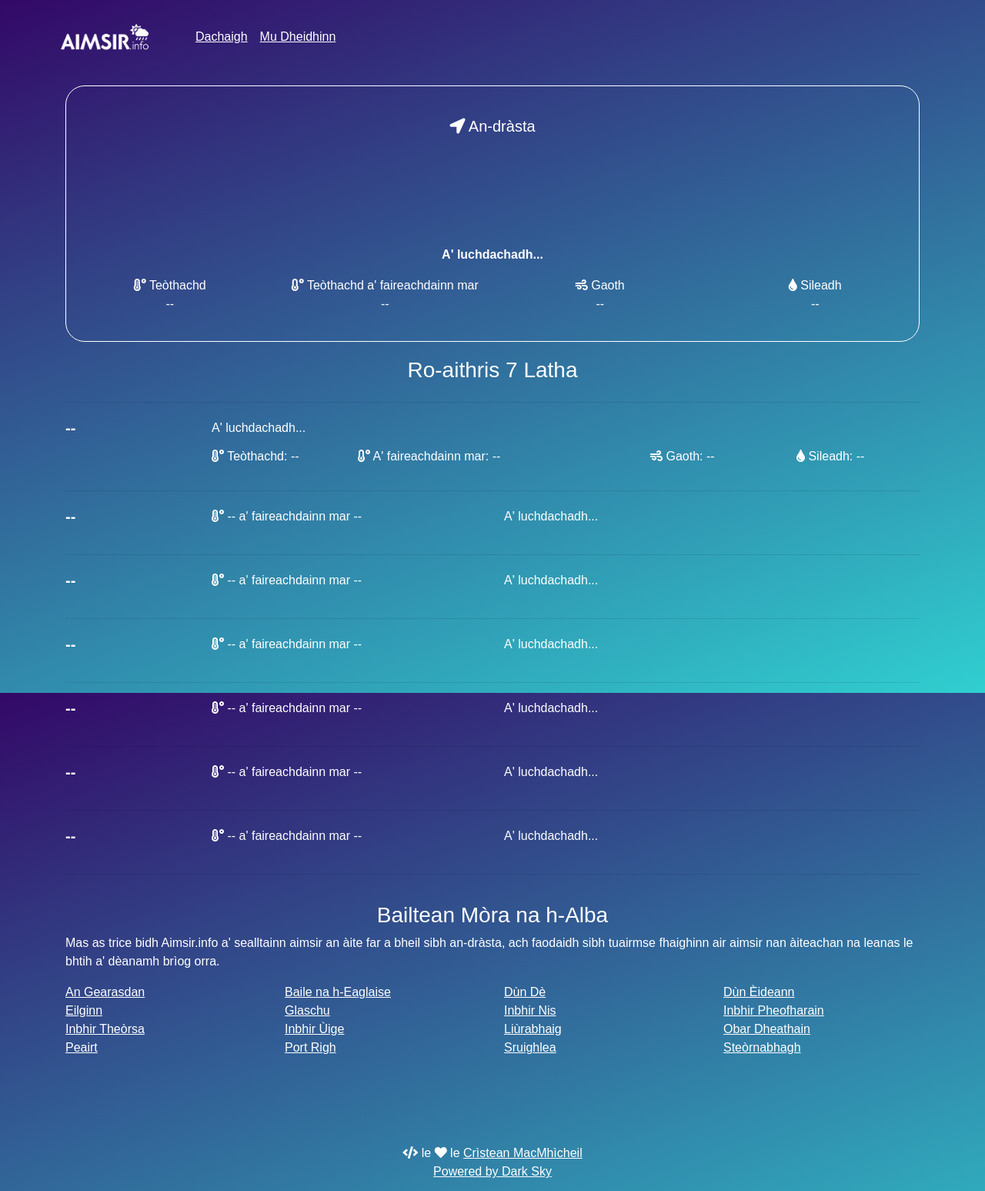
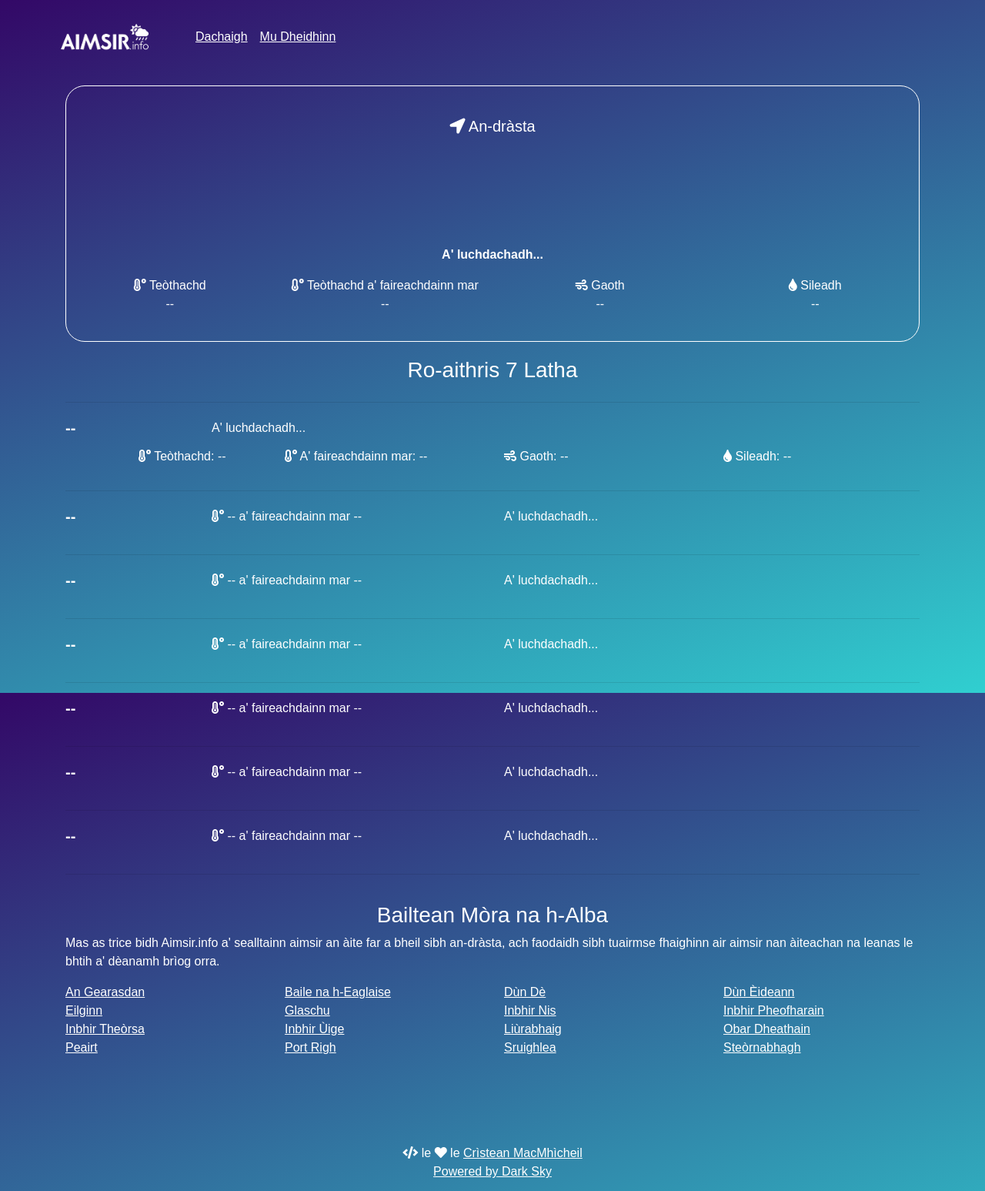
Before and after one commit to angeidheal/aimsir, a Jekyll site: the page built from index.html, in a window 1280 px wide. Shown: the whole page at 77% size. Built offline with Jekyll 4.4.1, drawn with Linux system fonts in a browser that asks for light colours; nearby versions of some CDN libraries; a script that is not in the unit is left out.

Commit message:
Update index.html

```diff
--- a/index.html
+++ b/index.html
@@ -50,16 +50,16 @@ title: Dachaigh
       </div>
 
       <div class="row">
-        <div class="col-md-2 offset-md-2">
+        <div class="col-md-2 offset-md-1">
           <p class="daily-forecast"><strong><i class="fas fa-temperature-high"></i></strong> Teòthachd: <span class="day-1-temp">--</span>
         </div>
-        <div class="col-md-4">
+        <div class="col-md-3">
           <p class="daily-forecast"><strong><i class="fas fa-temperature-low"></i></strong> A' faireachdainn mar: <span class="day-1-app-temp">--</span></p>
         </div>
-        <div class="col-md-2">
+        <div class="col-md-3">
           <p class="daily-forecast"><strong><i class="fas fa-wind"></i></strong> Gaoth: <span class="day-1-wind">--</span></p>
         </div>
-        <div class="col-md-2">
+        <div class="col-md-3">
           <p class="daily-forecast"><strong><i class="fas fa-tint"></i></strong> Sileadh: <span class="day-1-precip">--</span></p>
         </div>
       </div>
```
